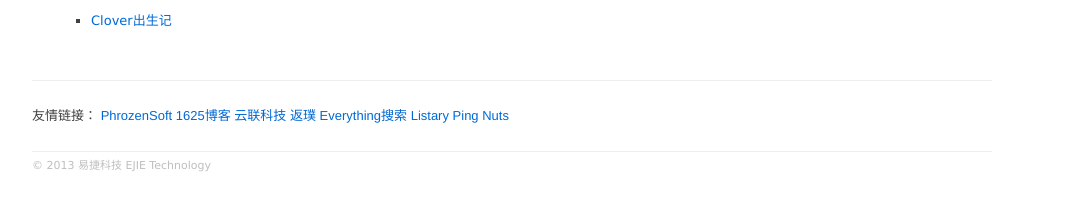
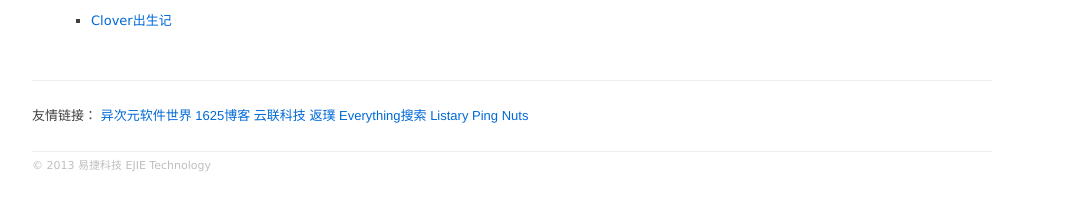
Before and after one commit to achermao/cn, a Jekyll site: the page built from _posts/2012-07-11-clover-thanks.md, in a window 1280 px wide. Shown: the part 672-883 px from the top of the page, without its empty margins (118-1200 px from the left). Built offline with Jekyll 4.4.1, drawn with Linux system fonts in a browser that asks for light colours; some web fonts are replaced; Markdown is read by kramdown in place of the engine named in the settings; comment, search, counter and statistics services are not loaded.

```diff
--- a/_includes/donator.html
+++ b/_includes/donator.html
@@ -165,3 +165,4 @@ Kenji Yamamoto
 Benoit FOULETIER
 Donald E. Smith
 Shane Knuth
+方振栋
--- a/_includes/links.html
+++ b/_includes/links.html
@@ -1,7 +1,7 @@
 <div id="company-info" class="row">
 	<div class="wrapper">
 		友情链接：
-		<a href="http://PhrozenSoft.com">PhrozenSoft</a>
+		<a href="http://www.iplaysoft.com/">异次元软件世界</a>
 		<a href="http://1625.me">1625博客</a>
 		<a href="http://www.yizhuke.com/">云联科技</a>
 		<a href="http://foundpure.com">返璞
```
